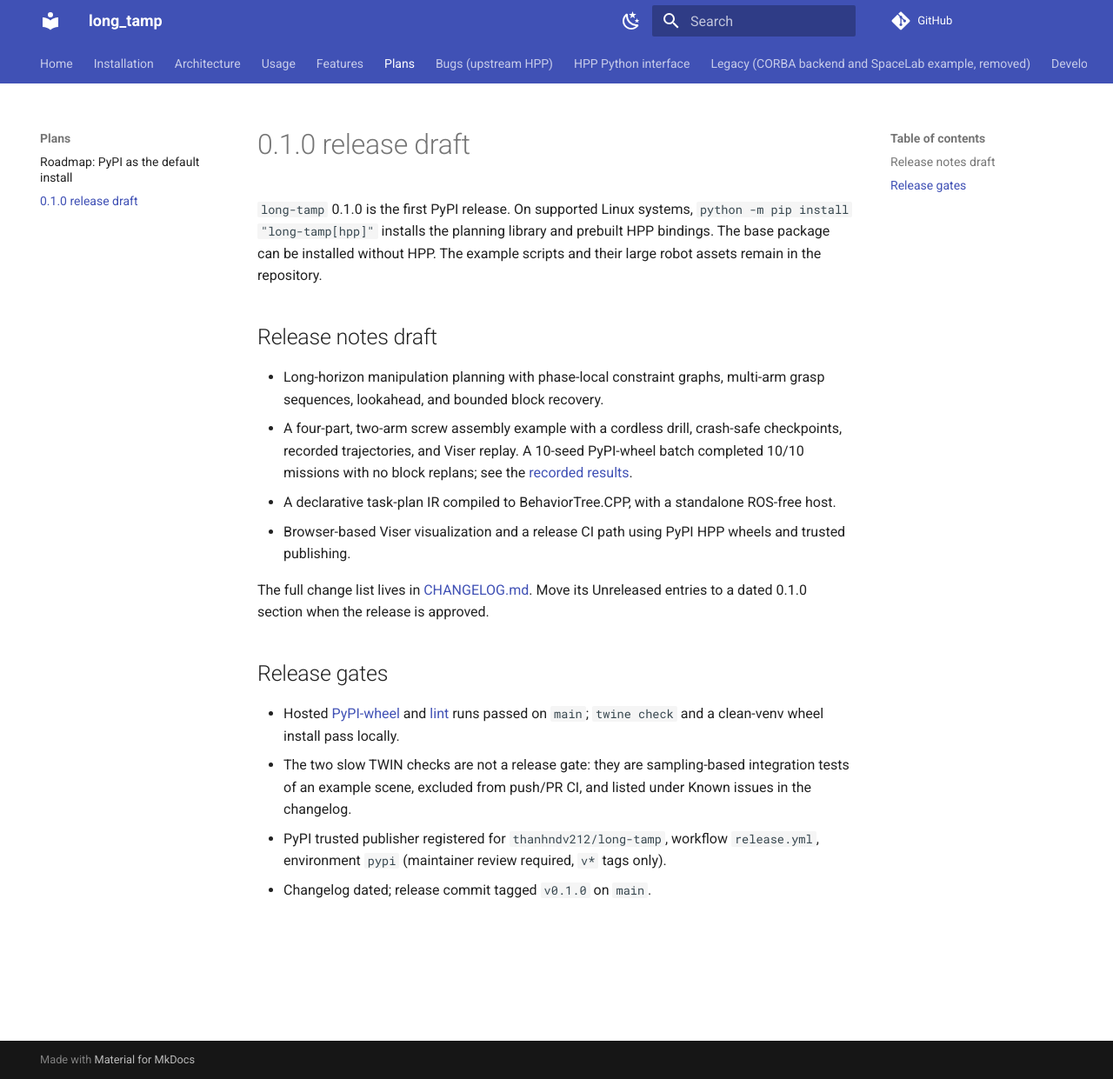
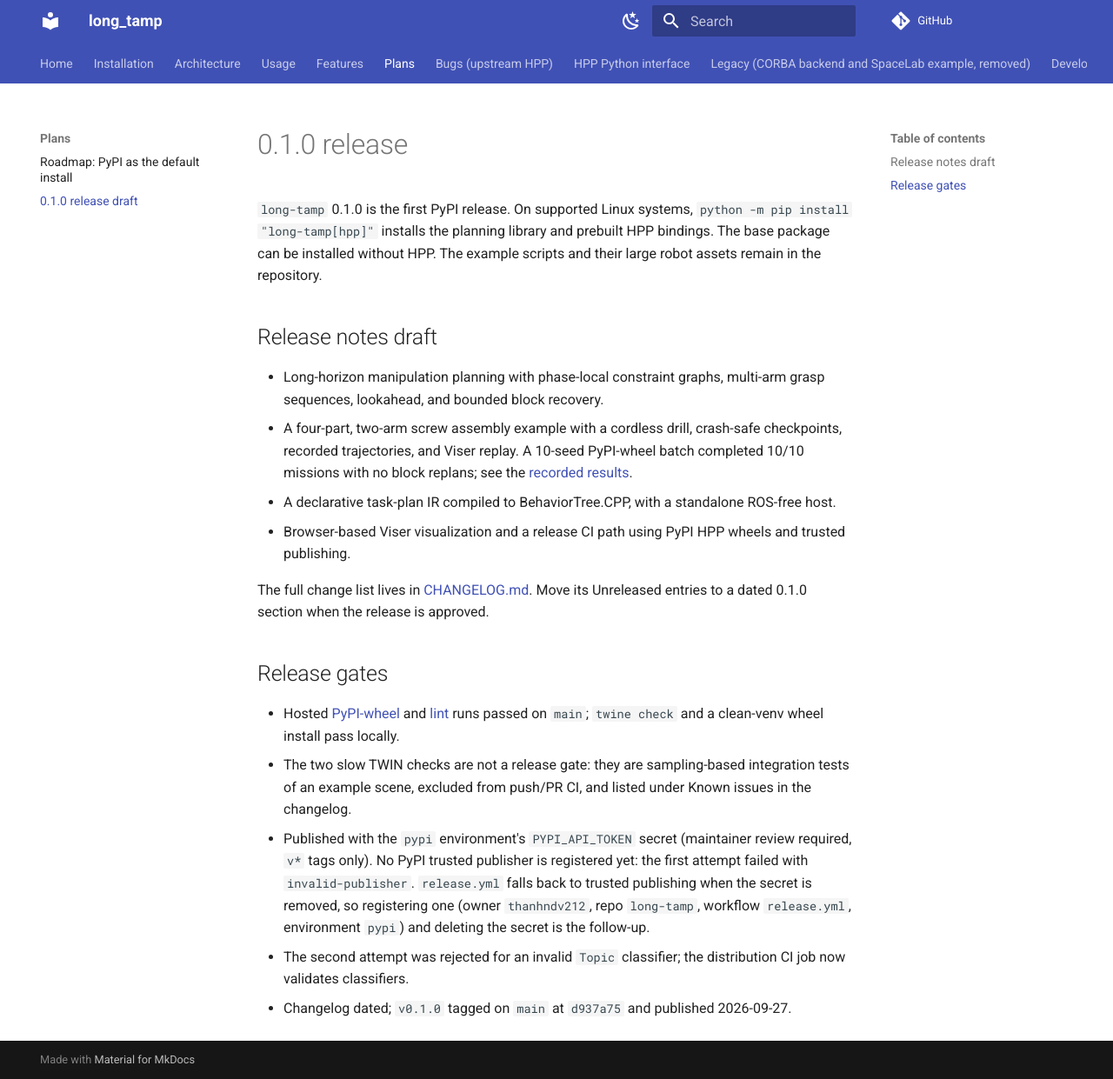
Before and after one commit to thanhndv212/long-tamp, an MkDocs documentation site: the page built from docs/plans/release-0.1.0.md, in a window 1280 px wide and 1241 px high. Shown: the whole window at 87% size. Built offline with MkDocs 1.6.1 and Material for MkDocs 9.7.7, drawn with Linux system fonts in a browser that asks for light colours; comment, search, counter and statistics services are not loaded.

Commit message:
docs(release): record the published 0.1.0 and how it was published

```diff
--- a/docs/plans/release-0.1.0.md
+++ b/docs/plans/release-0.1.0.md
@@ -1,4 +1,4 @@
-# 0.1.0 release draft
+# 0.1.0 release
 
 `long-tamp` 0.1.0 is the first PyPI release. On supported Linux systems,
 `python -m pip install "long-tamp[hpp]"` installs the planning library and
@@ -29,6 +29,13 @@ Unreleased entries to a dated 0.1.0 section when the release is approved.
 - The two slow TWIN checks are not a release gate: they are sampling-based
   integration tests of an example scene, excluded from push/PR CI, and listed
   under Known issues in the changelog.
-- PyPI trusted publisher registered for `thanhndv212/long-tamp`, workflow
-  `release.yml`, environment `pypi` (maintainer review required, `v*` tags only).
-- Changelog dated; release commit tagged `v0.1.0` on `main`.
+- Published with the `pypi` environment's `PYPI_API_TOKEN` secret (maintainer
+  review required, `v*` tags only). No PyPI trusted publisher is registered yet:
+  the first attempt failed with `invalid-publisher`. `release.yml` falls back to
+  trusted publishing when the secret is removed, so registering one (owner
+  `thanhndv212`, repo `long-tamp`, workflow `release.yml`, environment `pypi`)
+  and deleting the secret is the follow-up.
+- The second attempt was rejected for an invalid `Topic` classifier; the
+  distribution CI job now validates classifiers.
+- Changelog dated; `v0.1.0` tagged on `main` at `d937a75` and published
+  2026-09-27.
```
Also changed, not shown: docs/plans/pypi-install-roadmap.md (+1 -1 lines).
